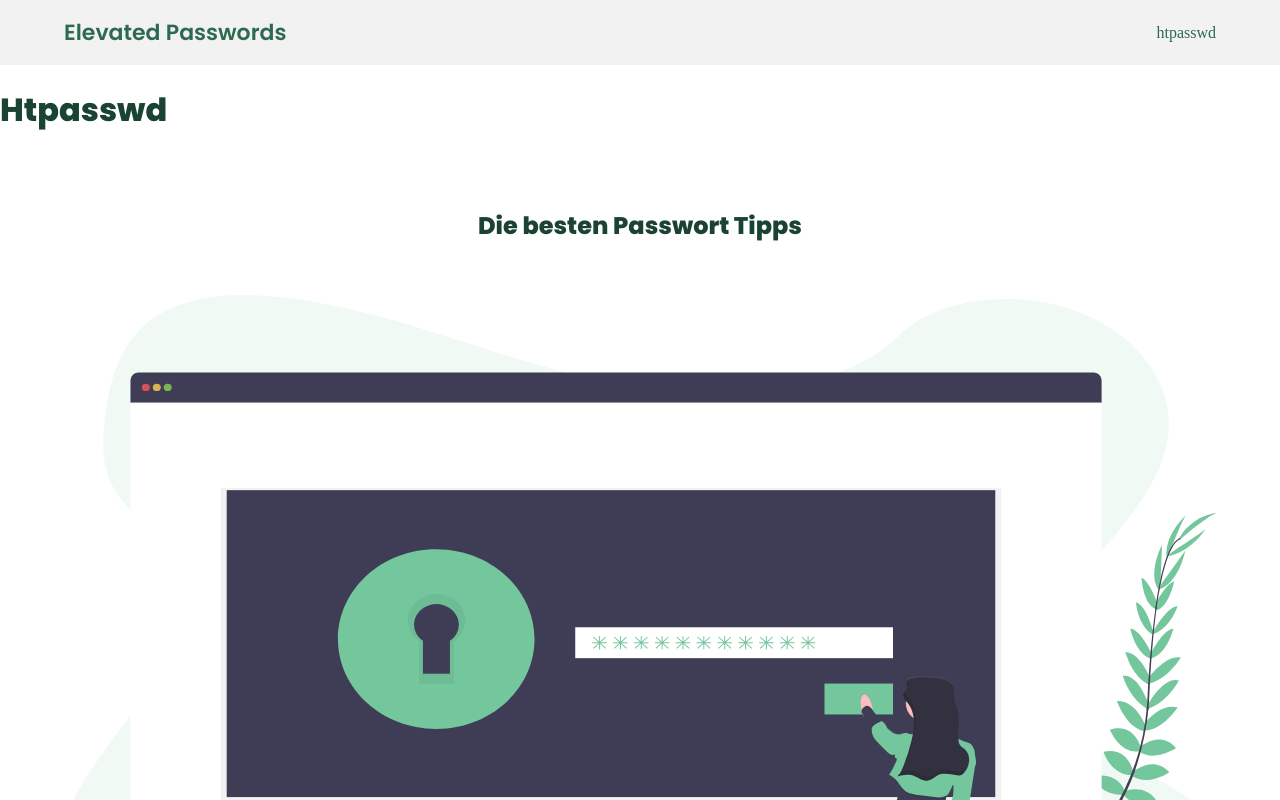
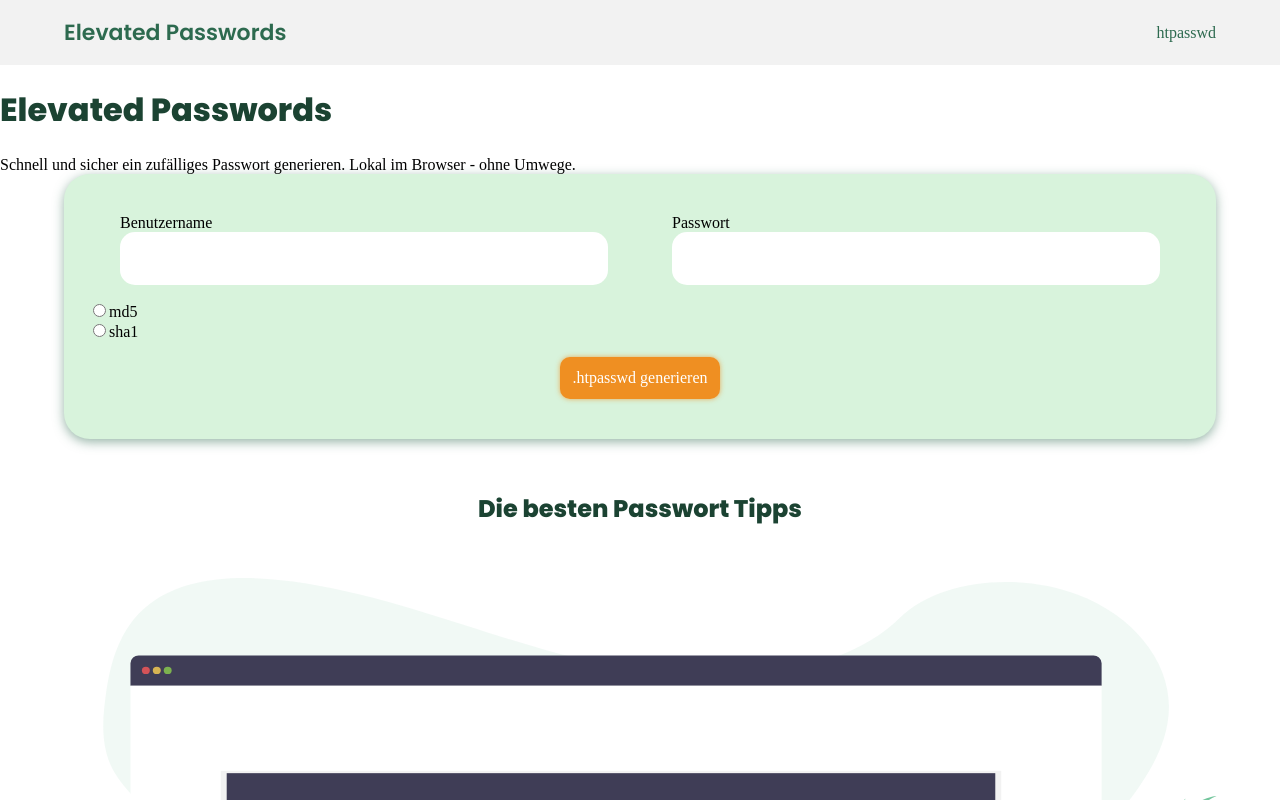
Before and after one commit to TobiasBinaryHype/elevated-passwords, a Nuxt app: page /Htpasswd in a window 1280 px wide. Shown: the top 800 px of the page. Built offline with nearby package versions, Linux system fonts and the light colour scheme; a web font is replaced by a local one.

Commit message:
Safepoint Radio Group

```diff
--- /dev/null
+++ b/components/HtpasswdGenerator.vue
@@ -0,0 +1,93 @@
+<template>
+    <form
+        @submit.prevent="generateHtpasswd"
+        class="htpasswd-generator"
+    >
+        <div class="username-password">
+            <BaseInput
+                label="Benutzername"
+                v-model="username"
+            />
+            <BaseInput
+                label="Passwort"
+                v-model="password"
+            />
+        </div>
+        <BaseRadioGroup
+            v-model="selectedCryptType"
+            name="cryptTypes"
+            :options="cryptTypes"
+        />
+        <div
+            class="error"
+            v-if="error"
+        >{{error}}</div>
+        <BaseSubmit label=".htpasswd generieren" />
+    </form>
+</template>
+<script>
+import PasswordService from '@/services/PasswordService'
+
+export default {
+    name: 'HtpasswdGenerator',
+    data() {
+        return {
+            result: '',
+            username: '',
+            password: '',
+            selectedCryptType: '',
+            cryptTypes: [
+                { label: 'md5', value: 'md5' },
+                { label: 'sha1', value: 'sha1' },
+            ],
+            error: '',
+        }
+    },
+    methods: {
+        generatePassword() {
+            try {
+                this.error = ''
+                this.resultPassword = PasswordService.generatePassword(
+                    this.selectedTypes,
+                    this.passwordLength
+                )
+            } catch (e) {
+                this.error = e
+            }
+        },
+    },
+}
+</script>
+
+<style scoped>
+.htpasswd-generator {
+    margin: 0 auto;
+    background-color: var(--color-primary8);
+    border-radius: 26px;
+    box-shadow: 0px 3px 11px rgba(45, 106, 79, 0.5);
+    padding: 1.5rem;
+}
+
+@media (max-width: 1280px) {
+    .htpasswd-generator {
+        width: 90%;
+        max-width: 98%;
+    }
+}
+
+.username-password {
+    display: flex;
+    justify-content: space-between;
+}
+
+.username-password > * {
+    flex: 1 1 50%;
+    padding: 1rem 2rem;
+}
+
+.error {
+    text-align: center;
+    color: red;
+    margin: 0.5rem 0;
+}
+</style>
--- /dev/null
+++ b/components/Inputs/BaseRadio.vue
@@ -0,0 +1,31 @@
+<template>
+    <div>
+        <input
+            type="radio"
+            :selected="modelValue === value"
+            :value="value"
+            v-bind="$attrs"
+            @change="$emit('update:modelValue', value)"
+        />
+        <label v-if="label">{{ label }}</label>
+    </div>
+</template>
+
+<script>
+export default {
+    props: {
+        label: {
+            type: String,
+            default: '',
+        },
+        modelValue: {
+            type: [String, Number],
+            default: '',
+        },
+        value: {
+            type: [String, Number],
+            required: true,
+        },
+    },
+}
+</script>
--- /dev/null
+++ b/components/Inputs/BaseRadioGroup.vue
@@ -0,0 +1,41 @@
+<template>
+    <div>
+        <div
+            v-for="option in options"
+            :key="option.value"
+        >
+            <BaseRadio
+                :label="option.label"
+                :value="option.value"
+                :modelValue="modelValue"
+                :name="name"
+                @update:modelValue="$emit('input', $event)"
+            />
+        </div>
+    </div>
+</template>
+
+<script>
+export default {
+    props: {
+        options: {
+            type: Array,
+            required: true,
+        },
+        name: {
+            type: String,
+            required: true,
+        },
+        value: {
+            type: [String, Number],
+        },
+        modelValue: {
+            type: [String, Number],
+            default: '',
+        },
+    }
+}
+</script>
+
+<style scoped>
+</style>
--- a/pages/Htpasswd.vue
+++ b/pages/Htpasswd.vue
@@ -1,10 +1,11 @@
 <template>
     <div class="generator">
-        <div>
-            <h1 class="title">
-                Htpasswd
+        <h1 class="title">
+                Elevated Passwords
             </h1>
-        </div>
+            <div class="subheadline">Schnell und sicher ein zufälliges Passwort generieren.
+                Lokal im Browser - ohne Umwege.</div>
+        <HtpasswdGenerator />
     </div>
 </template>
 
@@ -19,5 +20,5 @@ export default {
 }
 </script>
 
-<style>
+<style scoped>
 </style>
```
